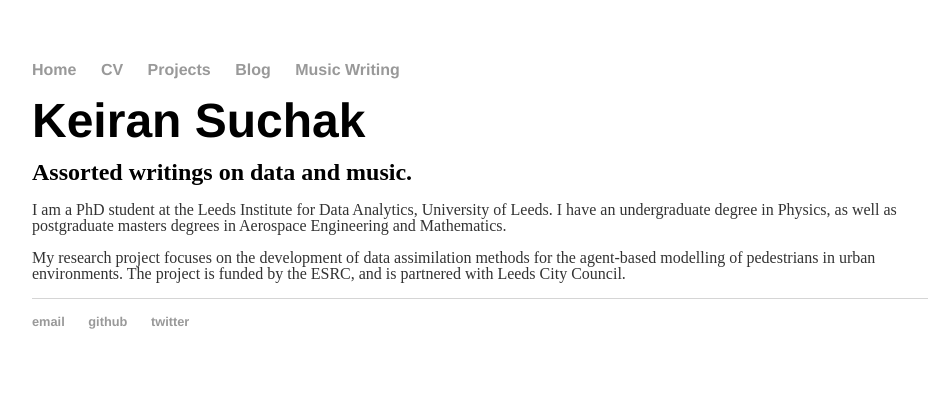
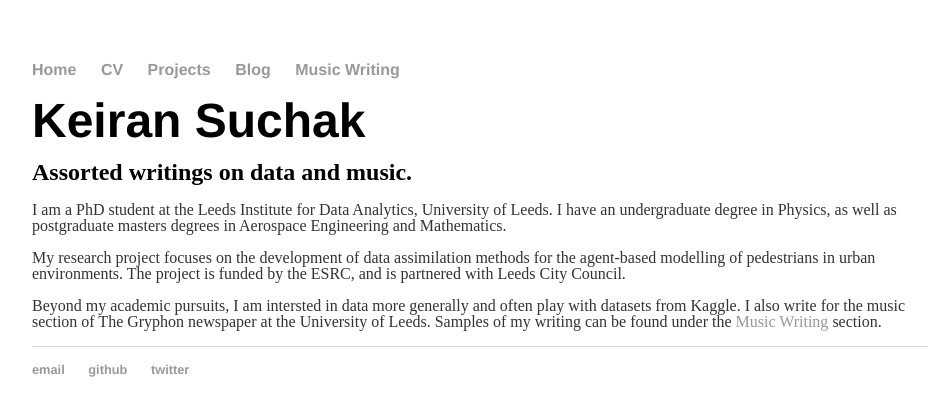
Before and after one commit to ksuchak1990/ksuchak1990.github.io, a Jekyll site: the page built from index.html, in a window 1280 px wide. Shown: the top 416 px of the page, without its empty margins (160-1096 px from the left). Built offline with Jekyll 4.4.1, drawn with Linux system fonts in a browser that asks for light colours.

Commit message:
more home

```diff
--- a/index.html
+++ b/index.html
@@ -14,5 +14,11 @@ title: Keiran Suchak
 
     The project is funded by the ESRC, and is partnered with Leeds City Council.
   </p>
+  <p>
+    Beyond my academic pursuits, I am intersted in data more generally and often play with datasets from Kaggle.
+    I also write for the music section of The Gryphon newspaper at the University of Leeds.
+    Samples of my writing can be found under the
+    <a href="https://ksuchak1990.github.io/music/">Music Writing</a> section.
+  </p>
 
 </div>
```
